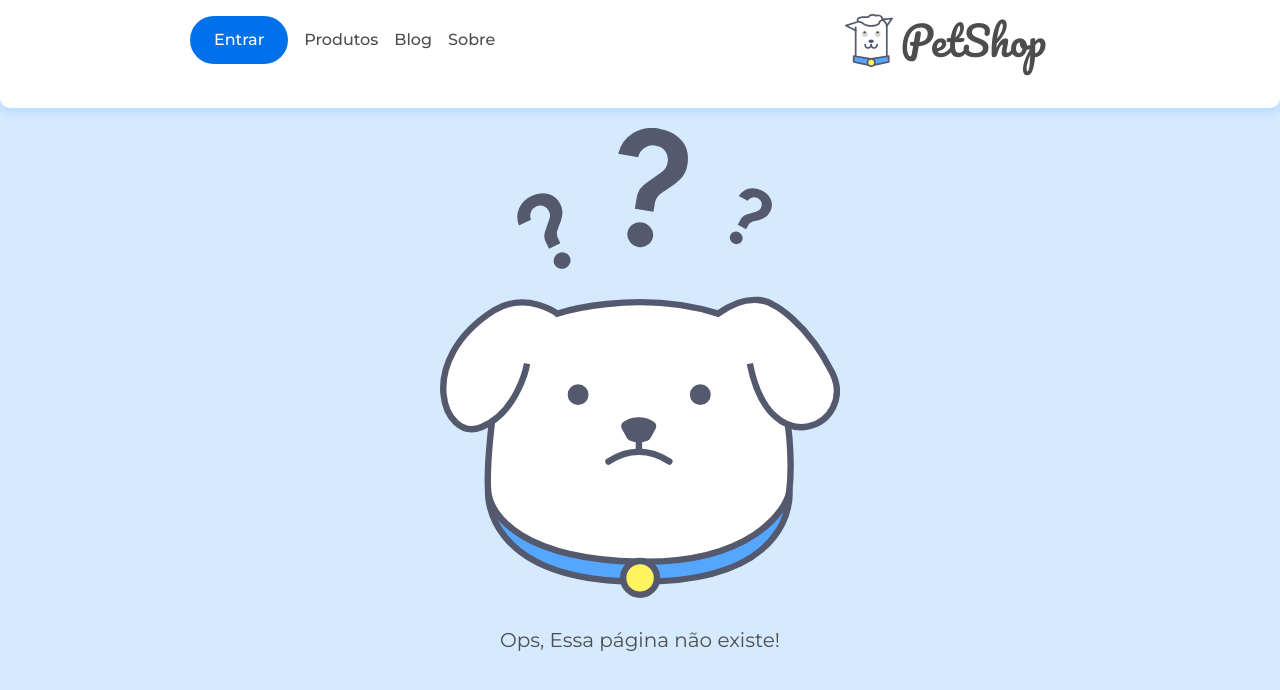
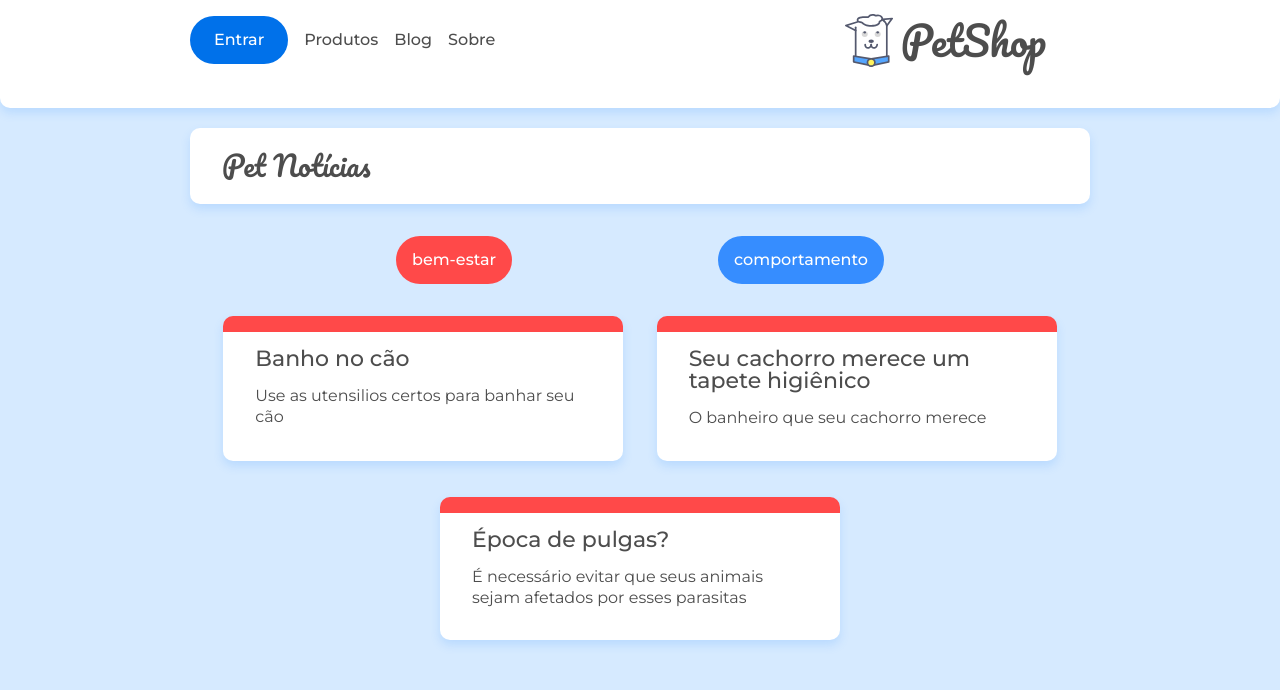
Before and after one commit to mateus-azevedo/learning-react-js, a React (Create React App) app in the folder react_router/: page /categoria/bem-estar in a window 1280 px wide. Shown: the top 690 px of the page. Built offline with nearby package versions, Linux system fonts and the light colour scheme; data requests are answered from the project's data file.

Commit message:
exibindo posts por categoria

```diff
--- a/react_router/src/App.jsx
+++ b/react_router/src/App.jsx
@@ -6,6 +6,7 @@
 import Pagina404 from "./paginas/Pagina404";
 import Cabecalho from "./components/Cabecalho";
 import Post from "./paginas/Post";
+import Categoria from "./paginas/Categoria";
 
 function App() {
   return (
@@ -15,12 +16,19 @@
         <Route exact path="/">
           <Home />
         </Route>
+
         <Route path="/sobre">
           <Sobre />
         </Route>
+
+        <Route path="/categoria/:id">
+          <Categoria />
+        </Route>
+
         <Route path="/posts/:id">
           <Post />
         </Route>
+
         <Route>
           <Pagina404 />
         </Route>
--- a/react_router/src/components/ListaCategorias.jsx
+++ b/react_router/src/components/ListaCategorias.jsx
@@ -13,7 +13,7 @@
   return (
     <ul className="lista-categorias container flex">
       {categorias.map((categoria) => (
-        <Link to={`categoria/${categoria.id}`}>
+        <Link to={`/categoria/${categoria.id}`}>
           <li
             className={`lista-categorias__categoria lista-categorias__categoria--${categoria.id}`}
           >
--- /dev/null
+++ b/react_router/src/paginas/Categoria.jsx
@@ -0,0 +1,26 @@
+import React from "react";
+import { useRouteMatch } from "react-router-dom";
+import { Route, useParams } from "react-router-dom";
+import "../assets/css/blog.css";
+import ListaCategorias from "../components/ListaCategorias";
+import ListaPost from "../components/ListaPost";
+
+const Categoria = () => {
+  const { id } = useParams();
+  const { path } = useRouteMatch();
+
+  return (
+    <>
+      <div className="container">
+        <h2 className="titulo-pagina">Pet Notícias</h2>
+      </div>
+
+      <ListaCategorias />
+      <Route exact path={`${path}/`}>
+        <ListaPost url={`/posts?categoria=${id}`} />
+      </Route>
+    </>
+  );
+};
+
+export default Categoria;
```
